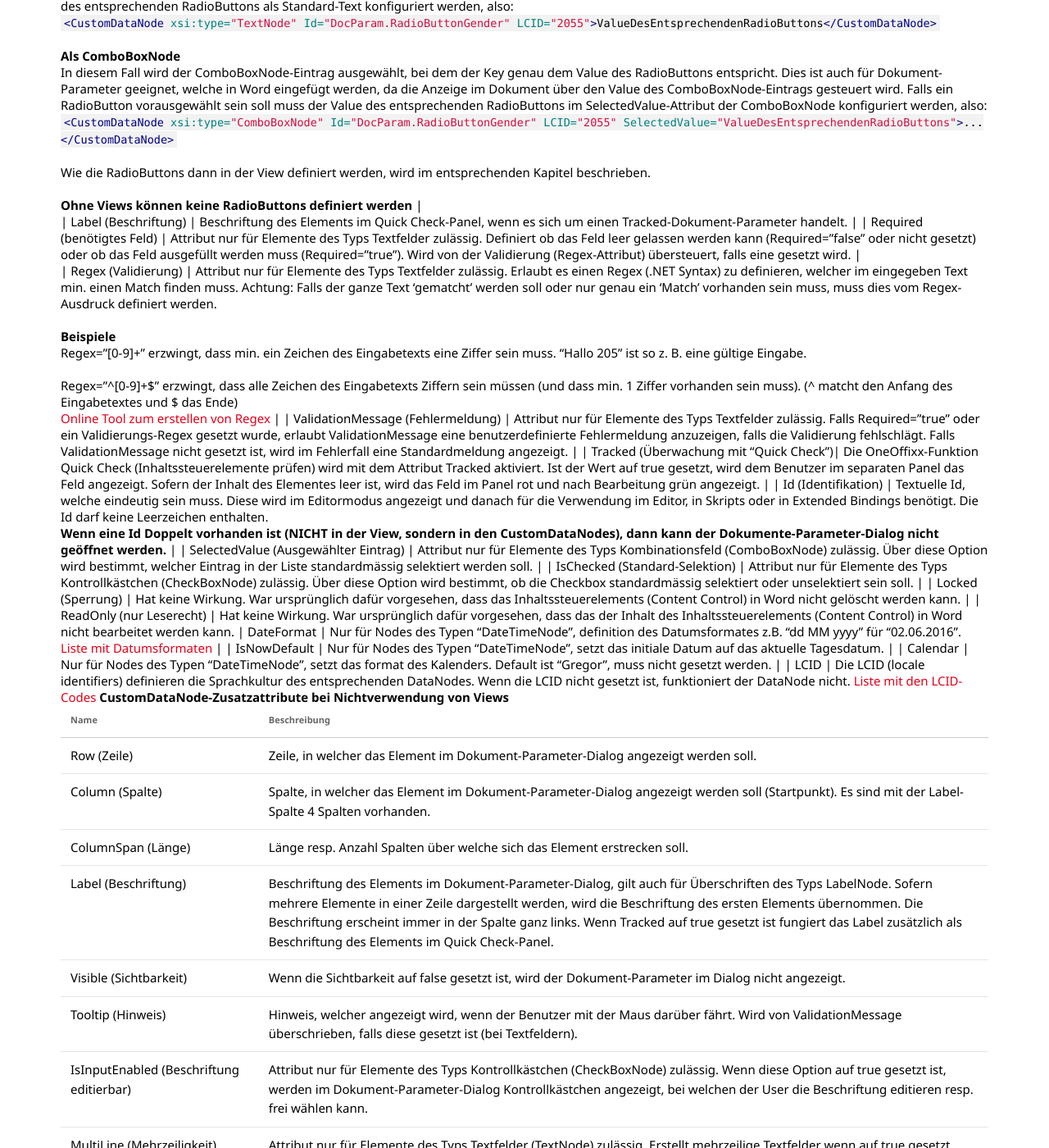
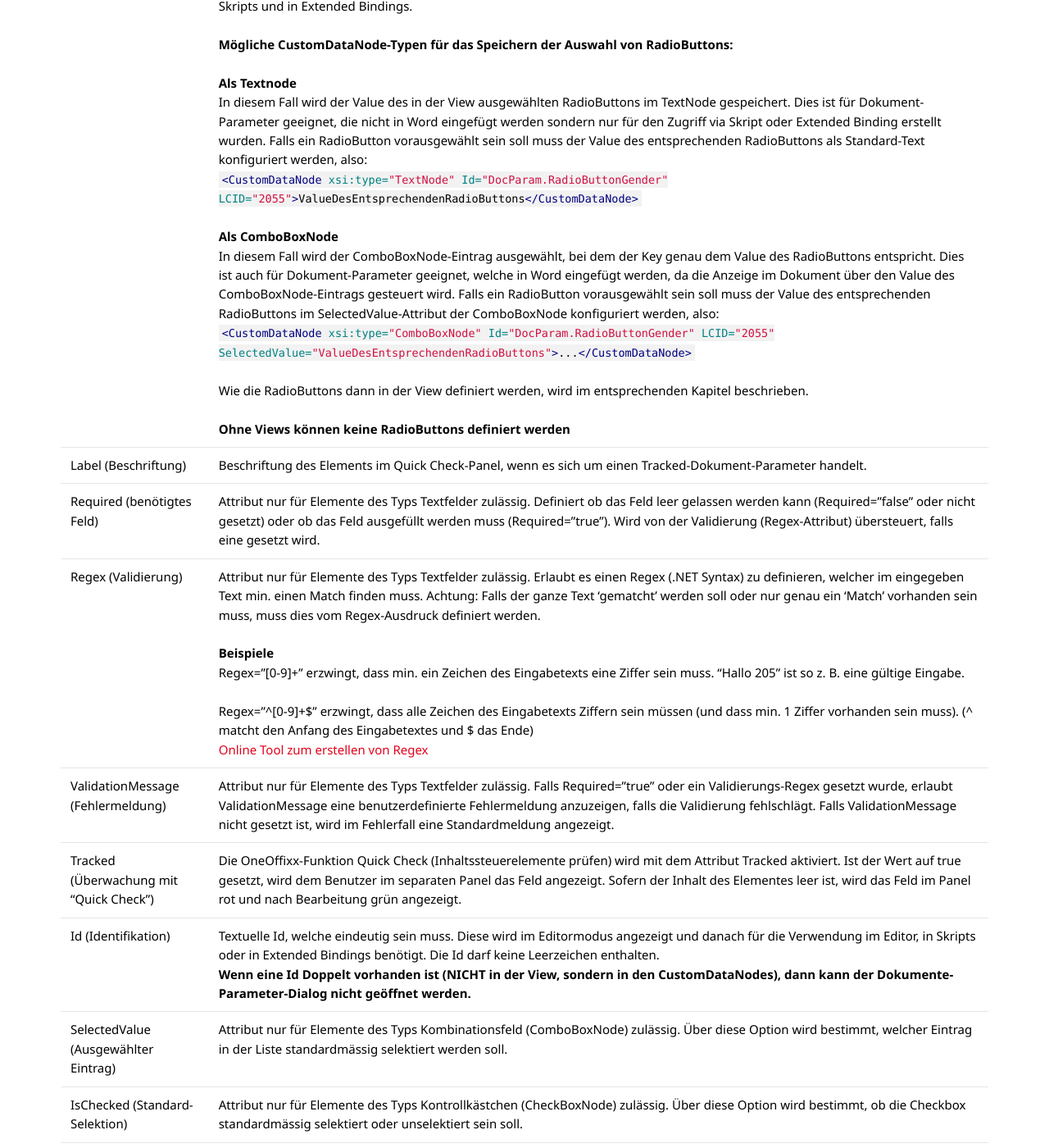
Before and after one commit to primesoft-group/oneoffixx-docs, a Jekyll site: the page built from _pages/docfunc/de/df-documentparameter.md, in a window 1280 px wide and 1400 px high, scrolled down 2912 px. Shown: the whole window at 82% size. Built offline with Jekyll 4.4.1, drawn with Linux system fonts in a browser that asks for light colours; nearby versions of some CDN libraries; some web fonts are replaced; some of the changed text lies outside the part shown.

Commit message:
Table DataNodes und deren Attribute fix

```diff
--- a/_pages/docfunc/de/df-documentparameter.md
+++ b/_pages/docfunc/de/df-documentparameter.md
@@ -115,7 +115,8 @@ __CustomDataNode-Basisattribute (gelten für Verwendung mit und ohne Views)__
 |    DateFormat    |    Nur für Nodes des Typen "DateTimeNode", definition des Datumsformates z.B. "dd MM yyyy" für "02.06.2016". [Liste mit Datumsformaten](https://msdn.microsoft.com/de-de/library/8kb3ddd4(v=vs.110).aspx)  |
 |    IsNowDefault  |    Nur für Nodes des Typen "DateTimeNode", setzt das initiale Datum auf das aktuelle Tagesdatum.  |
 |   Calendar       |    Nur für Nodes des Typen "DateTimeNode", setzt das format des Kalenders. Default ist "Gregor", muss nicht gesetzt werden. |
-|    LCID          |    Die LCID (locale identifiers) definieren die Sprachkultur des entsprechenden DataNodes. Wenn die LCID nicht gesetzt ist, funktioniert der DataNode nicht. [Liste mit den LCID-Codes](https://msdn.microsoft.com/en-us/library/ms912047(v=winembedded.10).aspx)
+|    LCID          |    Die LCID (locale identifiers) definieren die Sprachkultur des entsprechenden DataNodes. Wenn die LCID nicht gesetzt ist, funktioniert der DataNode nicht. [Liste mit den LCID-Codes](https://msdn.microsoft.com/en-us/library/ms912047(v=winembedded.10).aspx)  |
+
 __CustomDataNode-Zusatzattribute bei Nichtverwendung von Views__
 
 {:.table .table-striped}
```
